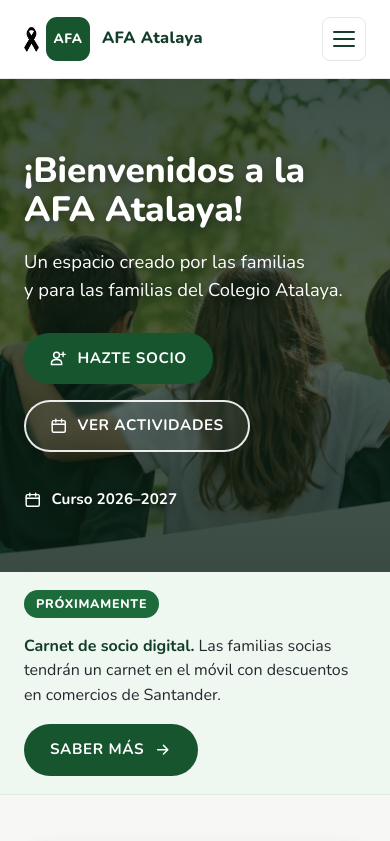
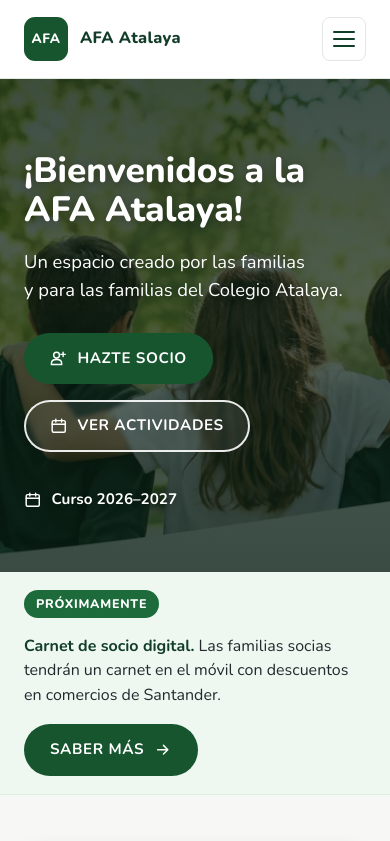
Before and after one commit to Atalaya-AFA-Web/Website, a plain HTML site: page index.html in a window 390 px wide. Shown: the top 841 px of the page. Drawn offline with Linux system fonts and the light colour scheme; a script that the page names is missing.

Commit message:
Quitar crespón negro del accidente de tren

```diff
--- a/css/styles.css
+++ b/css/styles.css
@@ -1637,47 +1637,6 @@ span.avatar-b::after {
 }
 
 /* ======================================================================
-   CRESPÓN NEGRO · SEÑAL DE LUTO  —  añadido el 30/10/2026
-   ======================================================================
-   Lazo negro a la izquierda del logotipo, en la cabecera de todas las
-   páginas. Es un elemento temporal.
-
-   PARA QUITARLO cuando la Junta lo decida, basta con dos cosas:
-     1. borrar este bloque entero (desde el comentario hasta el cierre);
-     2. borrar el archivo img/crespon-negro.webp.
-   No hay que tocar ningún HTML: el crespón se pinta desde aquí, así que
-   desaparece de las 14 páginas a la vez.
-
-   Detalles de implementación:
-   - Va en ::before de .brand, de modo que entra como primer elemento del
-     flex y empuja al monograma; el margin-right negativo compensa el
-     gap:12px de .brand y deja una separación óptica de 8px.
-   - Está limitado a .site-header a propósito: el pie usa la misma clase
-     .brand (con .brand-footer) y ahí no debe salir.
-   - Es una imagen de fondo decorativa: no añade texto ni etiqueta alguna,
-     tal como se pidió.
-   --------------------------------------------------------------------- */
-
-.site-header .brand::before {
-  content: "";
-  flex: none;
-  width: 19px;
-  height: 31px;
-  margin-right: -4px;
-  background: url("../img/crespon-negro.webp") no-repeat center / contain;
-}
-
-/* En pantallas muy estrechas la cabecera va justa de sitio: el crespón se
-   encoge un poco para no comerle espacio al nombre de la Asociación. */
-@media (max-width: 420px) {
-  .site-header .brand::before {
-    width: 15px;
-    height: 25px;
-    margin-right: -5px;
-  }
-}
-
-/* ======================================================================
    RETRATOS DE LA JUNTA · AMPLIACIÓN AL PULSAR  —  añadido el 02/11/2026
    ======================================================================
    Estilos del botón que envuelve cada retrato y de la ventana que lo
```
Also changed, not shown: 1 other file.
